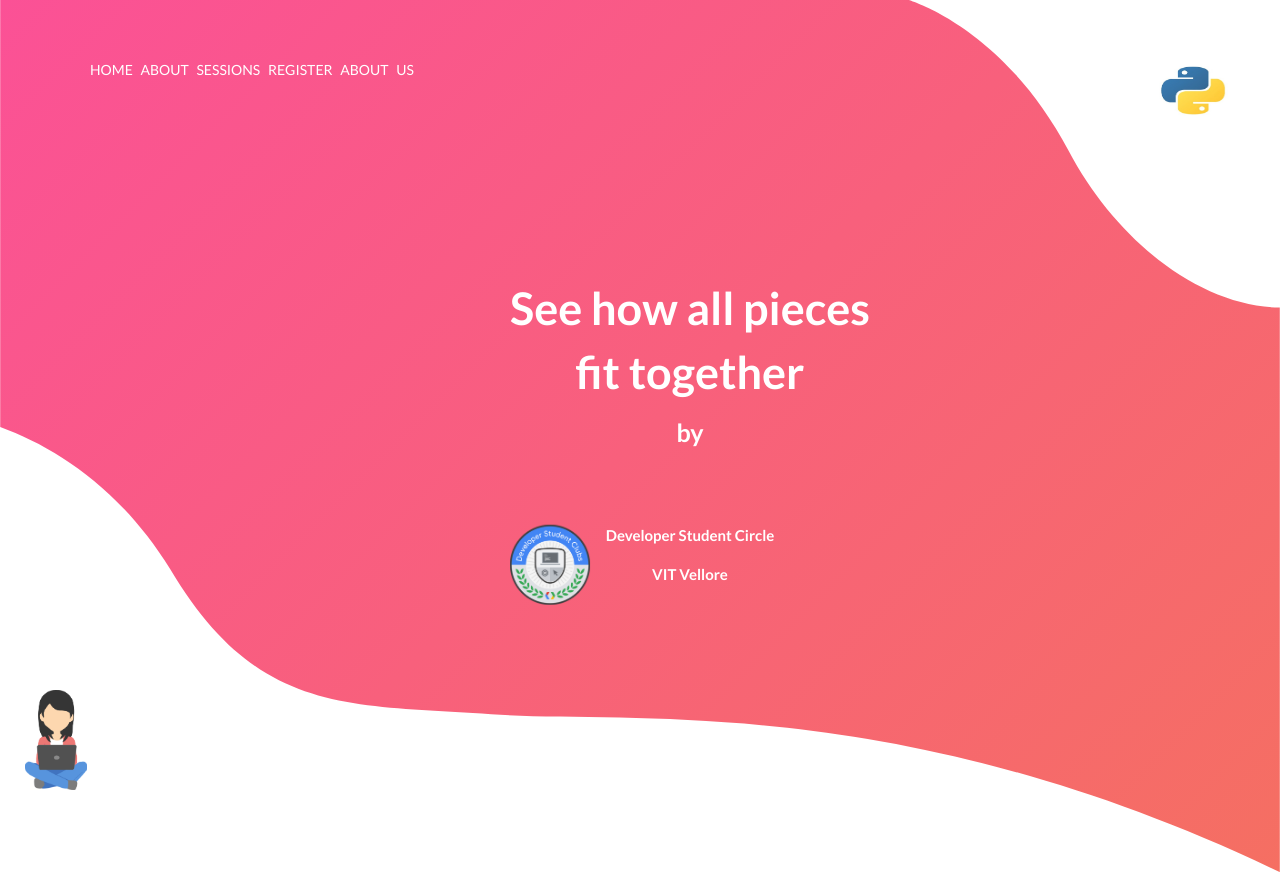
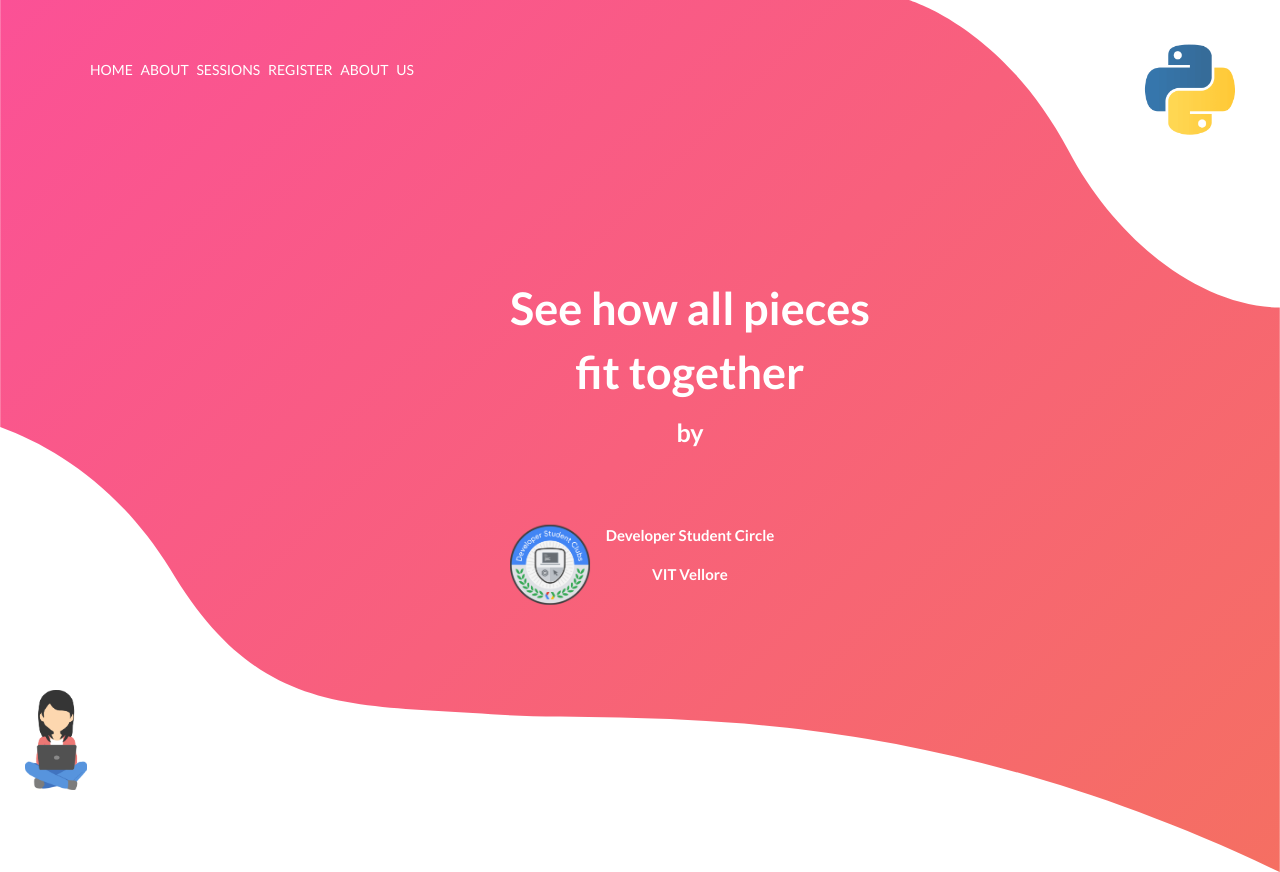
Before and after one commit to SAKSHI-1999/PYTHON, a plain HTML site: page codenew.html in a window 1280 px wide. Shown: the top 872 px of the page. Drawn offline with nearby package versions, Linux system fonts and the light colour scheme.

Commit message:
Add files via upload

```diff
--- a/codenew.html
+++ b/codenew.html
@@ -176,7 +176,7 @@ ol.c {
 
         <div class="container" style="padding:0px;">
             <div class="bottom-left"><img src="girl.png" width="auto" height="100px"></div>
-            <div class="top-right"><img src="python.jpg" width="150px" height="150px"></div>
+            <div class="top-right"><img src="python2.png" width="150px" height="150px"></div>
         <div class="top-left"style="color:white;">HOME ABOUT SESSIONS REGISTER ABOUT US</div>
 
         <div class="centered" style="font-size:45px;font-weight:bold; color:white; margin:50px;">See how all pieces<br>fit together<br>
```
